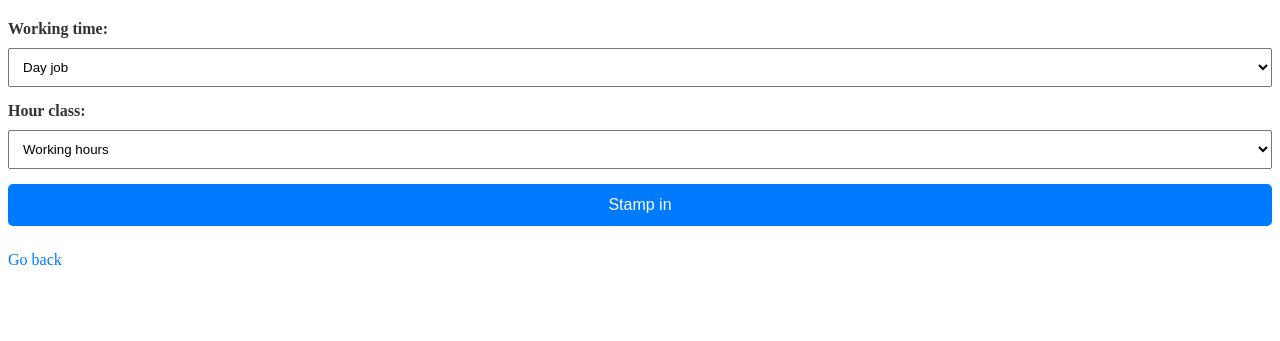
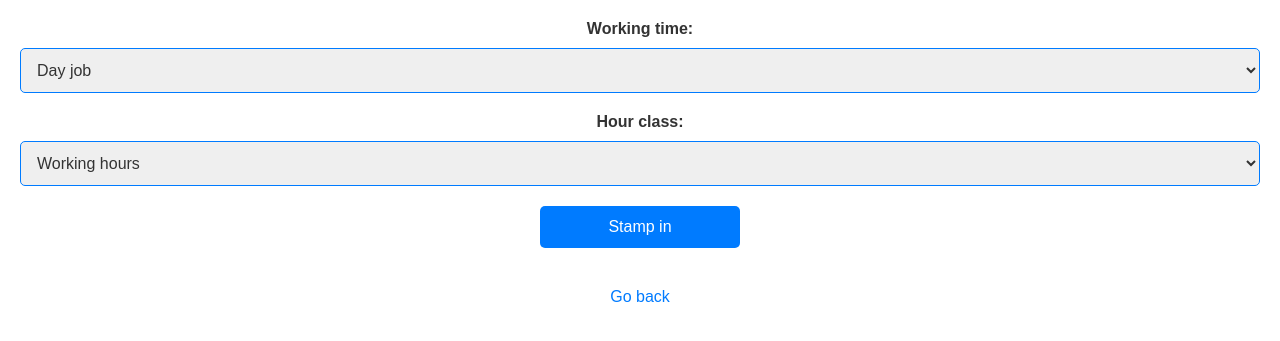
Before and after one commit to Yusuboy/HR-Web-App, a Flask app: template templates/attendance.html in a window 1280 px wide. Shown: the top 341 px of the page. Run offline with Flask 3, Linux system fonts and the light colour scheme; the template is opened without the code that fills it, so the values that code supplies are empty.

Commit message:
clean up

```diff
--- a/salary.py
+++ b/salary.py
@@ -12,7 +12,7 @@ def calculate_work_duration_in_hours(start_date, end_date):
     today = datetime.today()
     work_duration = datetime.combine(today, end_date) - datetime.combine(today, start_date)
 
-    work_duration_hours = work_duration.total_seconds() / 60
+    work_duration_hours = work_duration.total_seconds() / 3600
     return work_duration_hours
 
 def update_salary_record(user_id, start_date, end_date, hourly_rate, total_earnings):
--- a/templates/attendance.html
+++ b/templates/attendance.html
@@ -5,10 +5,20 @@
     <meta name="viewport" content="width=device-width, initial-scale=1.0">
     <title>Attendance</title>
     <style>
-        /* Styles for form elements */
+        body {
+            font-family: 'Arial', sans-serif;
+            margin: 20px;
+            text-align: center;
+        }
+
+        h1 {
+            color: #333;
+            margin-bottom: 20px;
+        }
+
         form {
             margin-top: 20px;
-            text-align: left;
+            text-align: center;
         }
 
         label {
@@ -18,11 +28,21 @@
             font-weight: bold;
         }
 
-        input[type="submit"],
-        button {
+        select {
             width: 100%;
             padding: 12px;
-            margin-bottom: 15px;
+            margin-bottom: 20px;
+            box-sizing: border-box;
+            border: 1px solid #007bff;
+            border-radius: 5px;
+            font-size: 16px;
+            color: #333;
+        }
+
+        input[type="submit"] {
+            width: 200px;
+            padding: 12px;
+            margin-bottom: 20px;
             box-sizing: border-box;
             background-color: #007bff;
             color: #fff;
@@ -33,23 +53,16 @@
             transition: background-color 0.3s ease;
         }
 
-        input[type="submit"]:hover,
-        button:hover {
+        input[type="submit"]:hover {
             background-color: #0056b3;
-        }
-
-        select {
-            width: 100%;
-            padding: 10px;
-            margin-bottom: 15px;
-            box-sizing: border-box;
         }
 
         a {
             color: #007bff;
             text-decoration: none;
-            display: inline-block;
-            margin-top: 10px;
+            display: block;
+            margin-top: 20px;
+            font-size: 16px;
         }
     </style>
 </head>
@@ -77,7 +90,7 @@
 
     <br>
 
-    <!-- Add other input fields if needed -->
+
 
     <input type="submit" value="Stamp in">
 </form>
--- a/templates/checkin_confirmation.html
+++ b/templates/checkin_confirmation.html
@@ -12,7 +12,7 @@
         }
 
         h1 {
-            color: #007bff;
+            color: #333;
             margin-bottom: 20px;
         }
 
--- a/templates/index.html
+++ b/templates/index.html
@@ -12,7 +12,7 @@
             color: #495057;
         }
         h1 {
-            color: #333; /* Reverted to the original color */
+            color: #333;
         }
         h2 {
             color: #333;
--- a/user.py
+++ b/user.py
@@ -31,6 +31,9 @@ def new_user(username, password):
     if len(password) < 5:
         return "Registration failed. Please choose a password with at least 5 characters."
 
+    if len(username) < 5:
+        return "Registration failed. Please choose a username with at least 5 characters."
+
 
     query = text("SELECT id, username, password FROM Users "
                 "WHERE username=:username UNION SELECT id, username, password "
```
Also changed, not shown: templates/checkout_reason.html (+7 -8 lines).
